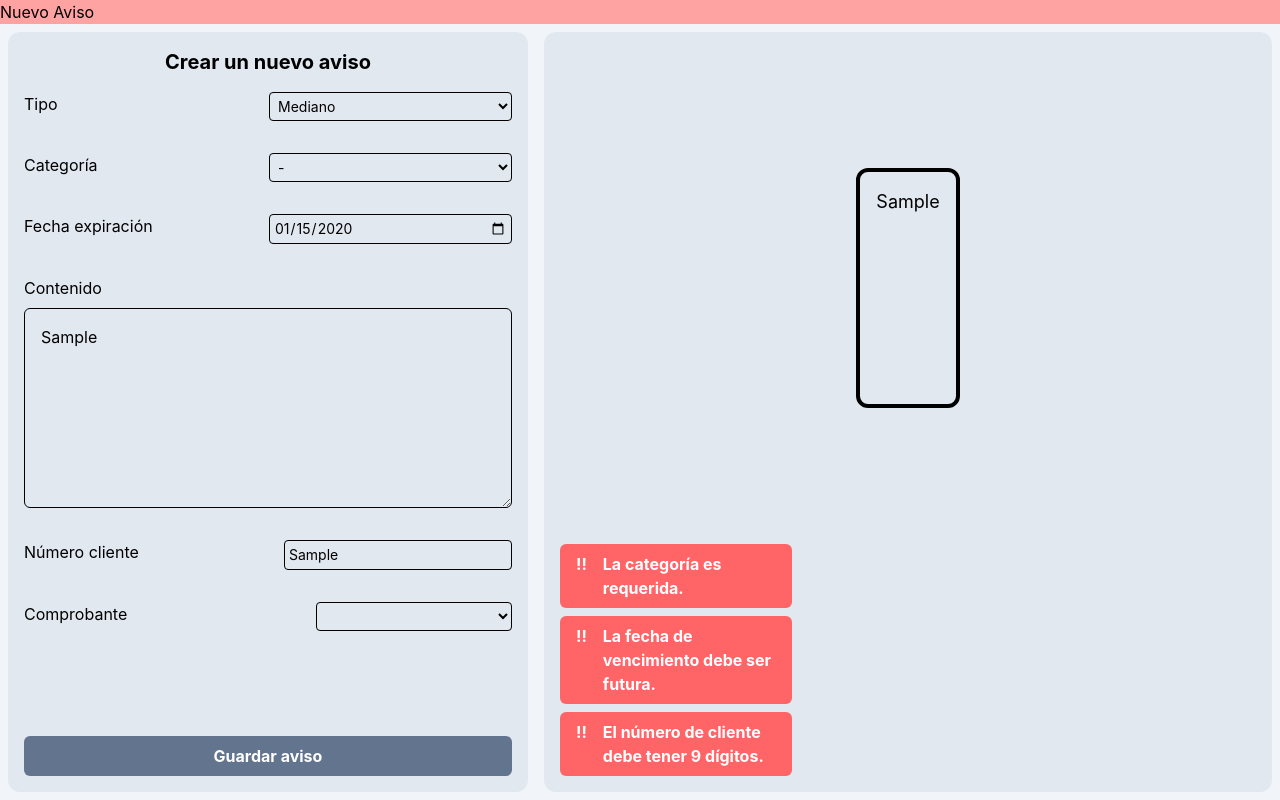
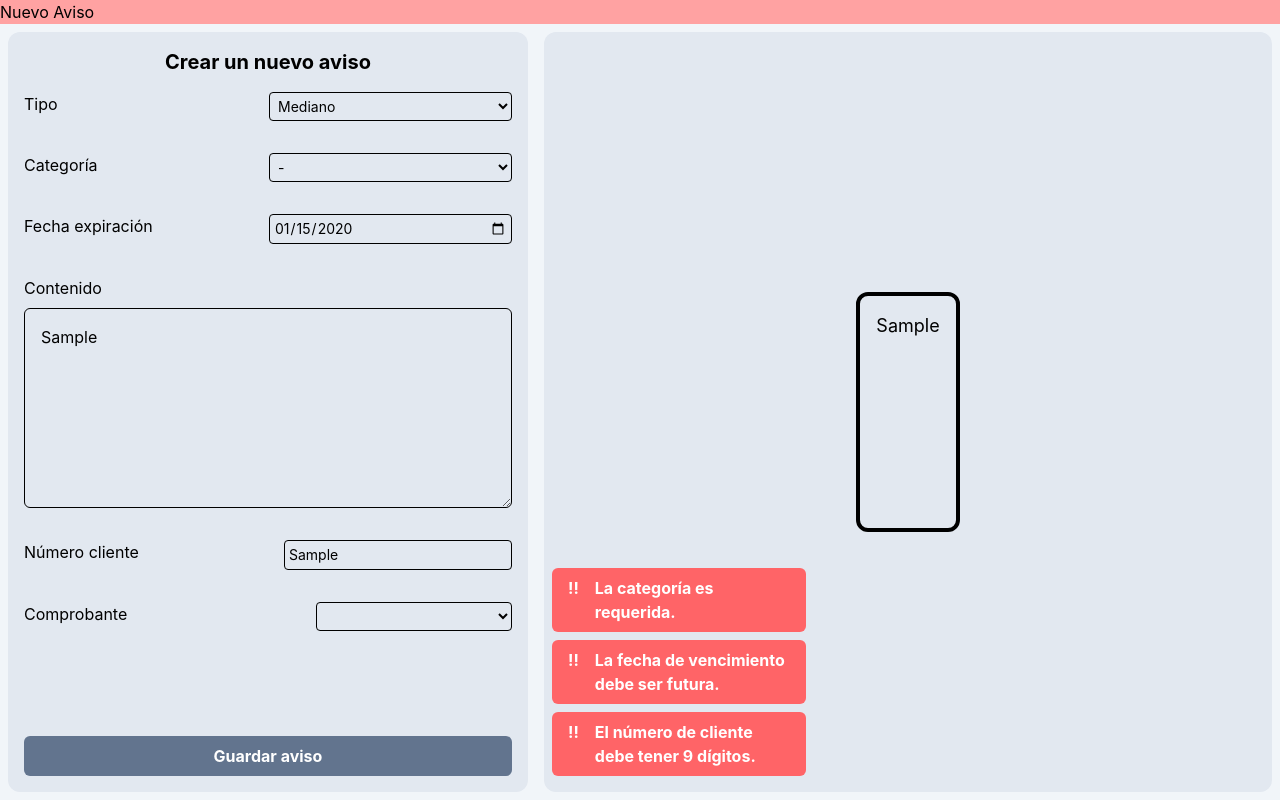
Before and after one commit to joseyaniez/super-avisos, a SvelteKit app: page /admin/dashboard in a window 1280 px wide. Both pictures are taken after typing "2020-01-15", "Sample", "Sample" into the empty fields and a click on the input "Guardar aviso". Built offline with nearby package versions, Linux system fonts and the light colour scheme.

Commit message:
feat(ui): transición en lista de errores y posición absolute

```diff
--- a/src/routes/admin/dashboard/sections/new/components/NoticeVisualizer.svelte
+++ b/src/routes/admin/dashboard/sections/new/components/NoticeVisualizer.svelte
@@ -1,6 +1,7 @@
 <script lang="ts">
   import { errorMessages, noticeContent, noticeFormState } from "$lib/states/noticeFormState.svelte";
   import { parseEditorText, type ParsedText } from "$lib/util/parser/parseContents";
+  import { fade } from "svelte/transition";
   import BigNoticeView from "./notice-types/BigNoticeView.svelte";
   import DobbleImageNoticeView from "./notice-types/DobbleImageNoticeView.svelte";
   import DobbleNoticeView from "./notice-types/DobbleNoticeView.svelte";
@@ -34,7 +35,7 @@
   })
 
 </script>
-<div class="flex-3 flex flex-col m-2 p-4 rounded-xl bg-slate-200">
+<div class="flex-3 flex flex-col m-2 p-4 rounded-xl bg-slate-200 relative">
   {#if noticeFormState.noticeType == 'Doble con imagen' || noticeFormState.noticeType == 'Grande'}
     <div class="flex flex-row justify-center gap-2">
       {#each designTypes as design}
@@ -80,9 +81,10 @@
       />
     {/if}
   </div>
+  <div class="absolute bottom-4 left-2">
     {#if minContentTextErrorMessage != ''}
       <div class="flex flex-col">
-      <div class="flex flex-row gap-4 rounded-md bg-red-400 text-white font-bold py-2 px-4 w-1/3">
+        <div class="flex flex-row gap-4 rounded-md bg-rose-400 text-white font-bold py-2 px-4 w-2/3">
           <p>!</p>
           <p>{minContentTextErrorMessage}</p>
         </div>
@@ -91,11 +93,13 @@
     {#if errorMessages.length > 0}
       <div class="flex flex-col gap-2 mt-4">
         {#each errorMessages as errorMessage}
-        <div class="flex flex-row gap-4 rounded-md bg-red-400 text-white font-bold py-2 px-4 w-1/3">
+          <div class="flex flex-row gap-4 min-w-2/3 rounded-md bg-red-400 text-white font-bold py-2 px-4 w-1/3" transition:fade|global>
             <p>!!</p>
             <p>{errorMessage}</p>
           </div>
         {/each}
       </div>
     {/if}
+
   </div>
+</div>
```
Lines whose indentation alone changed are shown as unchanged.
